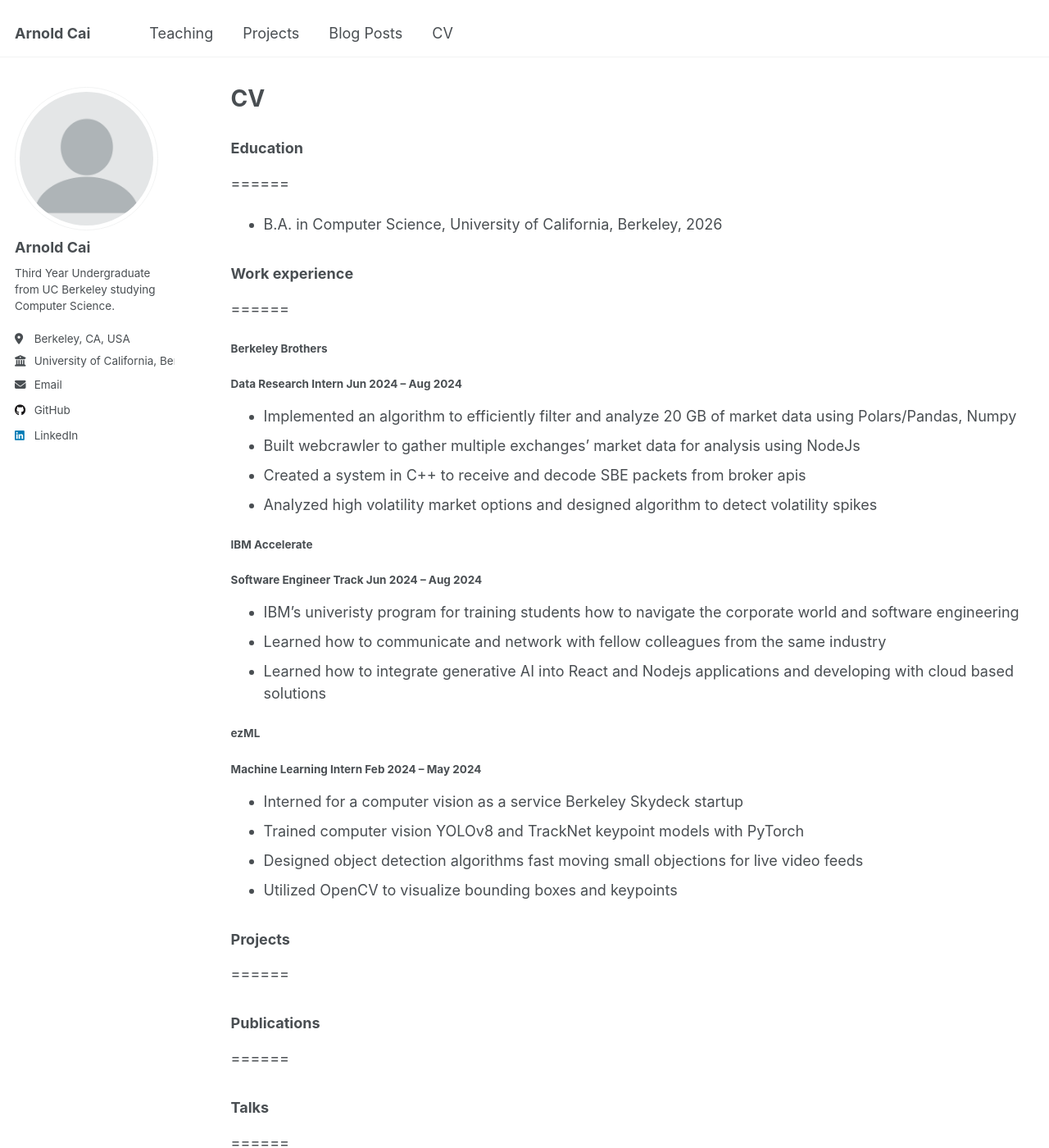
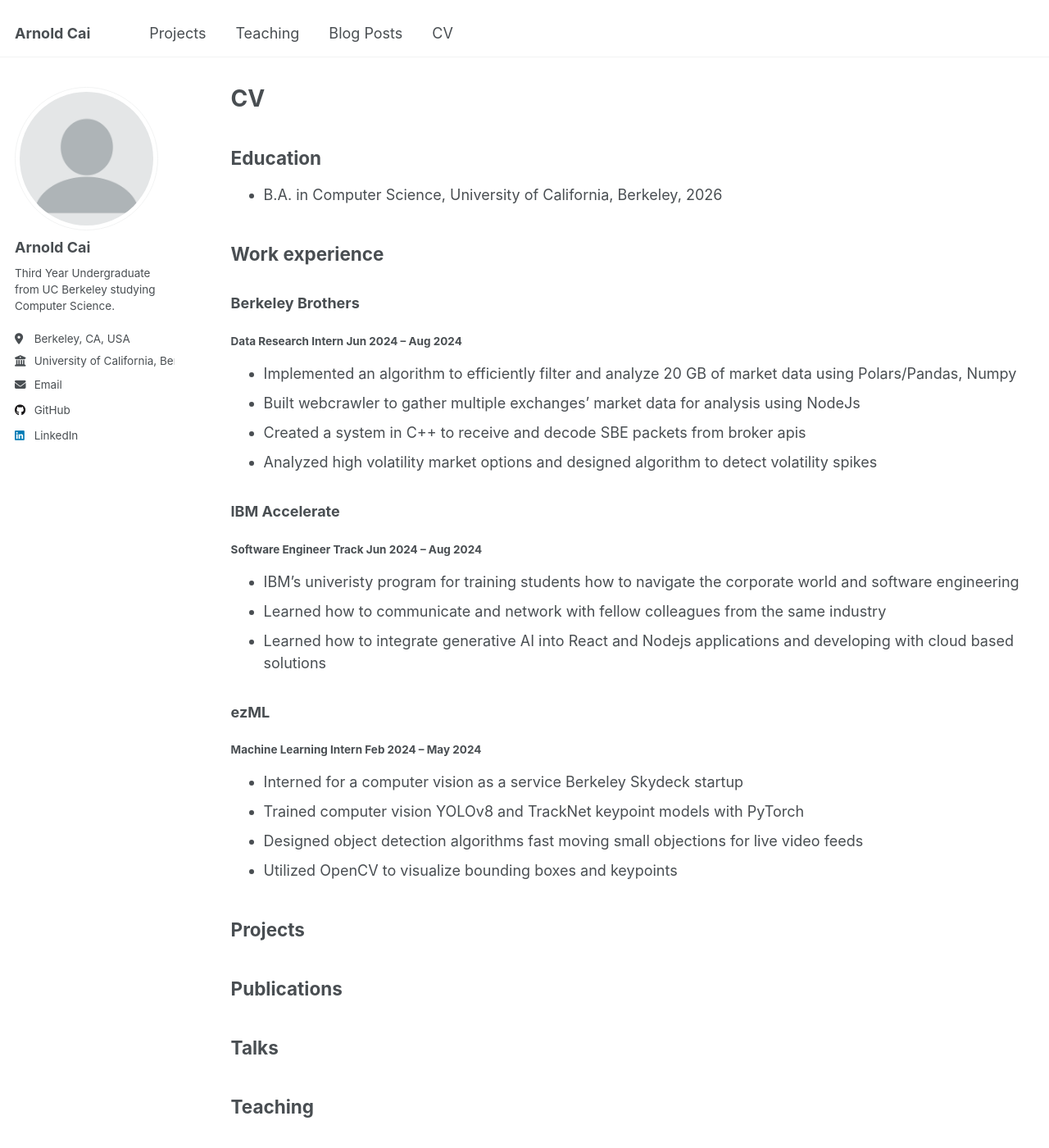
Before and after one commit to Ltcyb/a, a Jekyll site: the page built from _pages/cv.md, in a window 1280 px wide and 1400 px high. Shown: the whole window at 82% size. Built offline with Jekyll 4.4.1, drawn with Linux system fonts in a browser that asks for light colours.

Commit message:
fixed nav

```diff
--- a/_data/navigation.yml
+++ b/_data/navigation.yml
@@ -11,11 +11,11 @@ main:
   # - title: "Talks"
   #   url: /talks/
 
+  - title: "Projects"
+    url: /projects/
+
   - title: "Teaching"
     url: /teaching/
-
-  - title: "Projects"
-    url: /projects/
 
   - title: "Blog Posts"
     url: /year-archive/
--- a/_pages/cv.md
+++ b/_pages/cv.md
@@ -9,28 +9,26 @@ redirect_from:
 
 {% include base_path %}
 
-### Education
-======
+## Education
 * B.A. in Computer Science, University of California, Berkeley, 2026
 
-### Work experience
-======
-#### Berkeley Brothers
-##### Data Research Intern Jun 2024 – Aug 2024
+## Work experience
+### Berkeley Brothers
+#### Data Research Intern Jun 2024 – Aug 2024
 * Implemented an algorithm to efficiently filter and analyze 20 GB of market data using Polars/Pandas, Numpy
 * Built webcrawler to gather multiple exchanges’ market data for analysis using NodeJs
 * Created a system in C++ to receive and decode SBE packets from broker apis
 * Analyzed high volatility market options and designed algorithm to detect volatility spikes
 
-#### IBM Accelerate
-##### Software Engineer Track Jun 2024 – Aug 2024
+### IBM Accelerate
+#### Software Engineer Track Jun 2024 – Aug 2024
 * IBM’s univeristy program for training students how to navigate the corporate world and software engineering
 * Learned how to communicate and network with fellow colleagues from the same industry
 * Learned how to integrate generative AI into React and Nodejs applications and developing with cloud based
 solutions
 
-#### ezML
-##### Machine Learning Intern Feb 2024 – May 2024
+### ezML
+#### Machine Learning Intern Feb 2024 – May 2024
 * Interned for a computer vision as a service Berkeley Skydeck startup
 * Trained computer vision YOLOv8 and TrackNet keypoint models with PyTorch
 * Designed object detection algorithms fast moving small objections for live video feeds
@@ -47,26 +45,22 @@ Object-Oriented Programming, Interpreters
 <!-- Skills
 ====== -->
 
-### Projects
-======
+## Projects
 <ul>{% for post in site.publications reversed %}
     {% include archive-single-cv.html %}
   {% endfor %}</ul>
 
-### Publications
-======
+## Publications
   <ul>{% for post in site.publications reversed %}
     {% include archive-single-cv.html %}
   {% endfor %}</ul>
 
-### Talks
-======
+## Talks
   <ul>{% for post in site.talks reversed %}
     {% include archive-single-talk-cv.html  %}
   {% endfor %}</ul>
 
-### Teaching
-======
+## Teaching
   <ul>{% for post in site.teaching reversed %}
     {% include archive-single-cv.html %}
   {% endfor %}</ul>
```
Also changed, not shown: _posts/2199-01-01-future-post.md (deleted, +0 -11 lines), _projects/cs180.md (+0 -5 lines).
